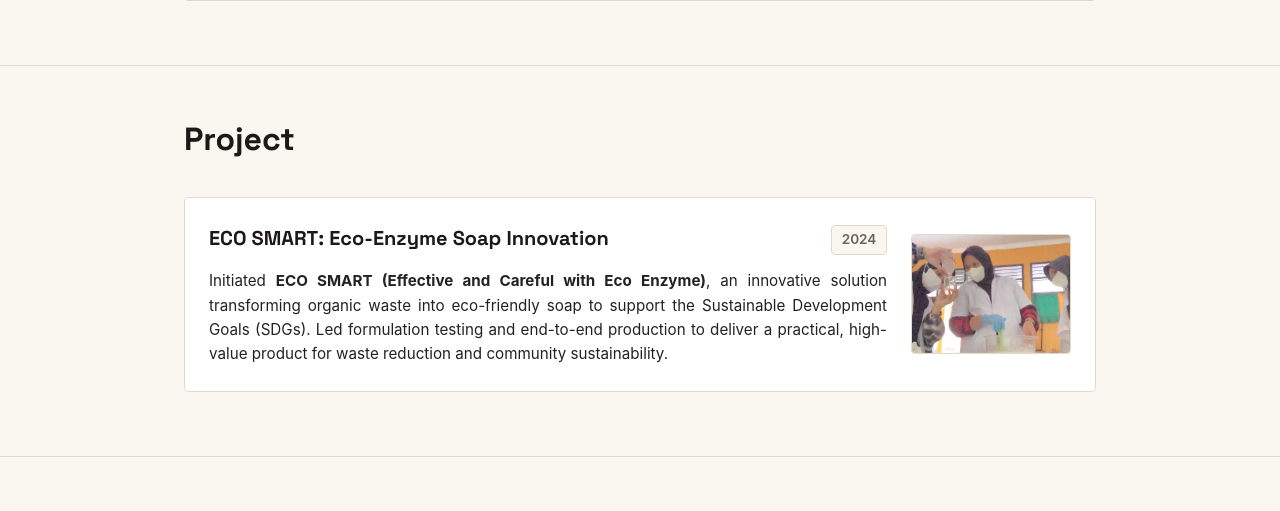
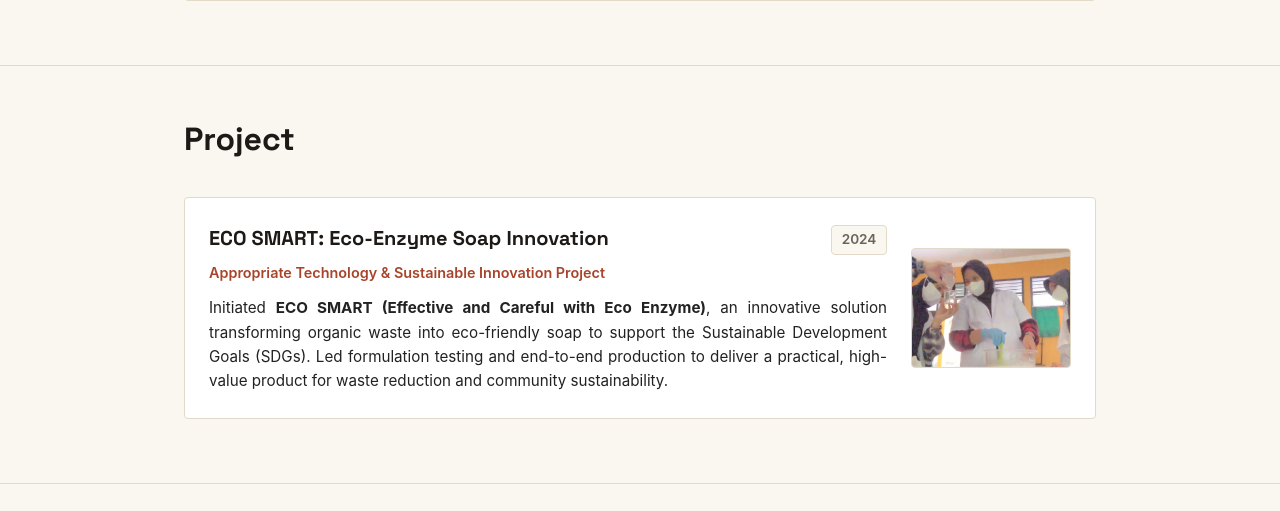
Before and after one commit to filzashafira/myportofolio, a Django app: page / in a window 1280 px wide. Shown: the part 3910-4421 px from the top of the page. Run offline with Django 5.2, Linux system fonts and the light colour scheme.

Commit message:
feat : Mengatur struktur section

```diff
--- a/templates/index.html
+++ b/templates/index.html
@@ -278,6 +278,7 @@
                                     <h3>ECO SMART: Eco-Enzyme Soap Innovation</h3>
                                     <span class="exp-year">2024</span>
                                 </div>
+                                <p class="exp-org">Appropriate Technology & Sustainable Innovation Project</p>
                                 <p style="color: #222; font-size: 0.95rem; line-height: 1.6; text-align: justify; margin-top: 0.75rem;">
                                     Initiated <strong>ECO SMART (Effective and Careful with Eco Enzyme)</strong>, an innovative solution transforming organic waste into eco-friendly soap to support the Sustainable Development Goals (SDGs). Led formulation testing and end-to-end production to deliver a practical, high-value product for waste reduction and community sustainability.
                                 </p>
```
